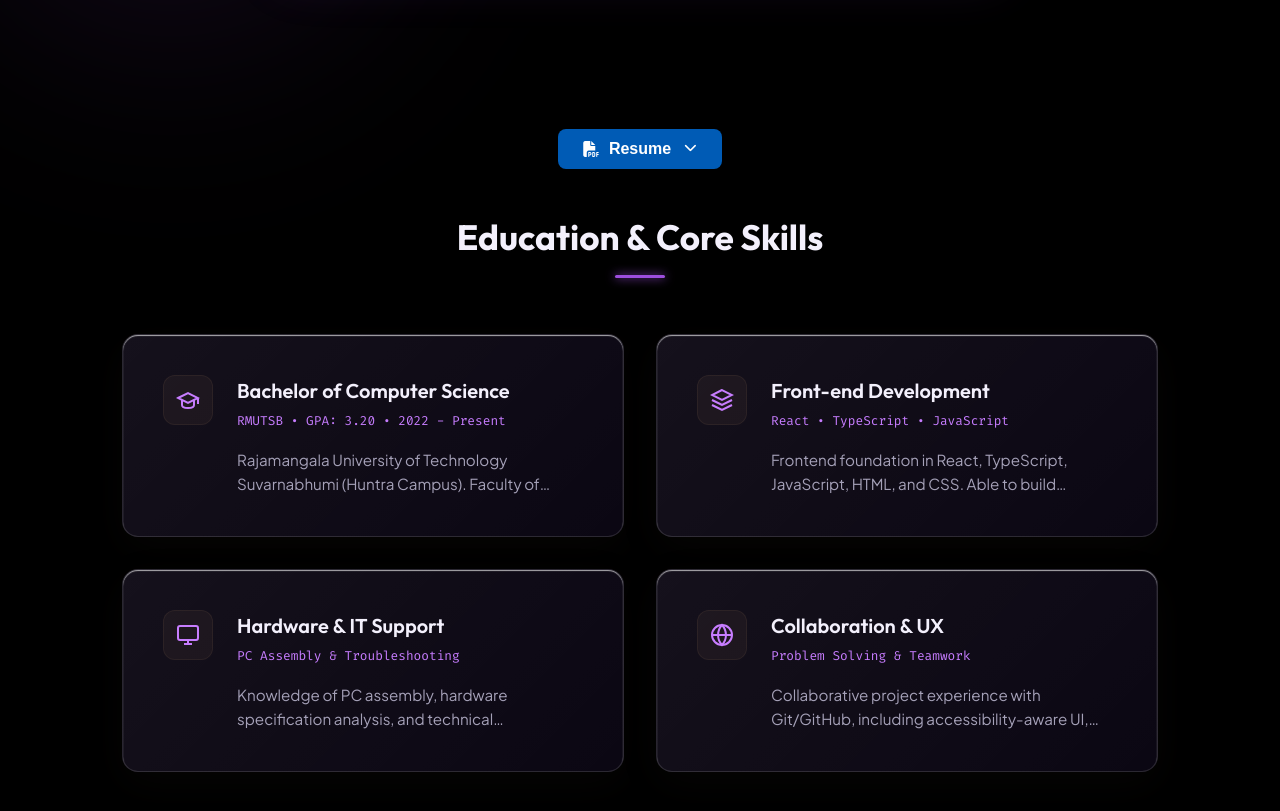
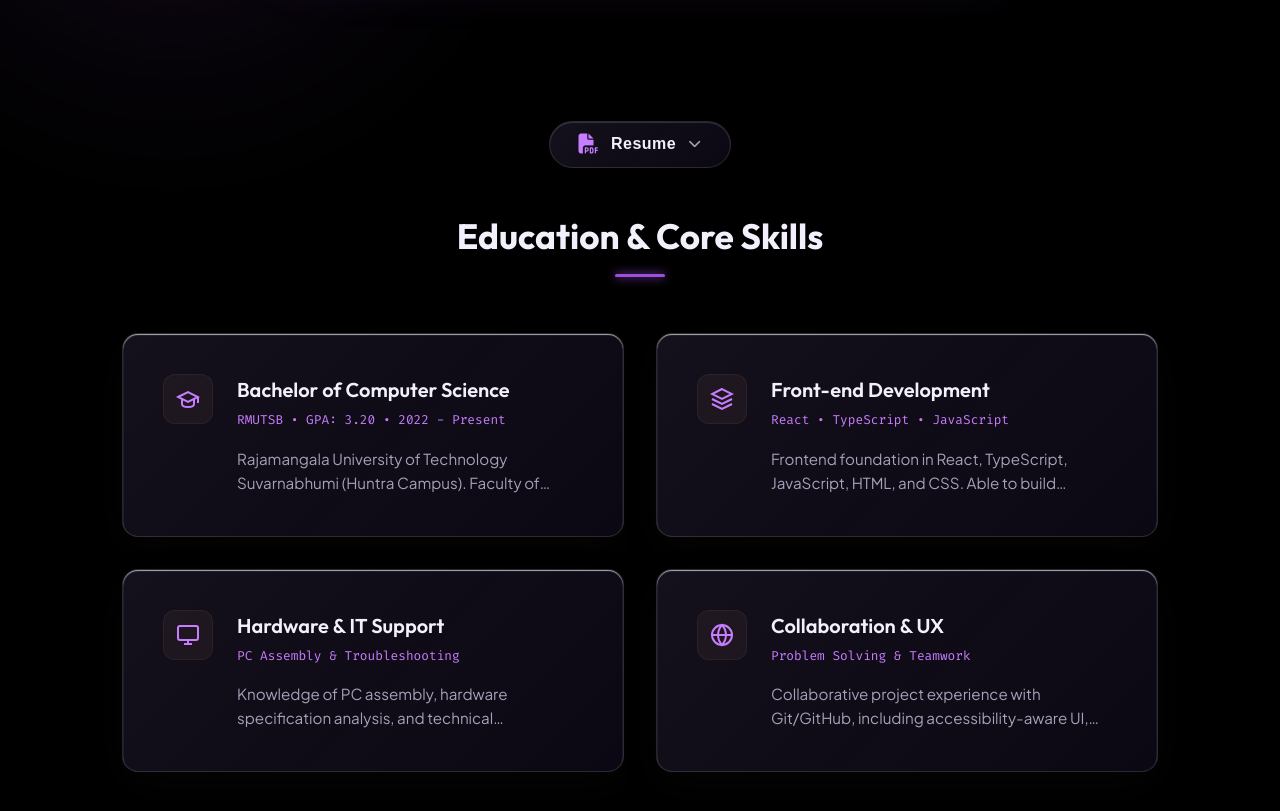
Before and after one commit to TTthiti01/-portfolio-Thiti, a React (Vite) app: page / in a window 1280 px wide. Shown: the part 780-1591 px from the top of the page. Built offline with nearby package versions, Linux system fonts and the light colour scheme; no server answers.

Commit message:
Upgrade Resume button and dropdown menu to modern glassmorphism design with animations

```diff
--- a/src/App.tsx
+++ b/src/App.tsx
@@ -224,23 +224,12 @@ function App() {
         {/*  Work Experience / Qualifications Section  */}
         <section className="experience" id="experience">
             <div style={{ display: 'flex', justifyContent: 'center', marginBottom: '2.5rem' }}>
-                <div className="resume-dropdown-container" style={{ position: 'relative', display: 'inline-block' }}>
-                    <button
-                        className="submit-btn"
-                        style={{
-                            display: 'inline-flex',
-                            alignItems: 'center',
-                            gap: '0.6rem',
-                            textDecoration: 'none',
-                            width: 'fit-content',
-                            padding: '0.7rem 1.6rem',
-                            fontSize: '1rem',
-                            cursor: 'pointer'
-                        }}
-                    >
-                        <i className="fa-solid fa-file-pdf"></i>
-                        Resume
-                        <i className="fa-solid fa-chevron-down" style={{ fontSize: '0.8rem', marginLeft: '0.2rem' }}></i>
+                <div className="resume-dropdown-container">
+                    <button className="resume-btn" aria-label="Resume options">
+                        <span className="resume-btn-glow"></span>
+                        <i className="fa-solid fa-file-pdf pdf-icon"></i>
+                        <span className="resume-btn-text">Resume</span>
+                        <i className="fa-solid fa-chevron-down arrow-icon"></i>
                     </button>
 
                     <div className="resume-dropdown-menu">
@@ -250,8 +239,12 @@ function App() {
                             rel="noopener noreferrer"
                             className="resume-dropdown-item"
                         >
-                            <i className="fa-solid fa-file-lines"></i>
-                            <span>Resume (ภาษาไทย)</span>
+                            <div className="item-icon-badge th-badge">TH</div>
+                            <div className="item-info">
+                                <span className="item-title">Resume ภาษาไทย</span>
+                                <span className="item-sub">PDF Format &bull; Thai Version</span>
+                            </div>
+                            <i className="fa-solid fa-arrow-up-right-from-square open-icon"></i>
                         </a>
                         <a
                             href="assets/Thitipong_Songkasin_Resume_EN_With_Photo.pdf"
@@ -259,8 +252,12 @@ function App() {
                             rel="noopener noreferrer"
                             className="resume-dropdown-item"
                         >
-                            <i className="fa-solid fa-file-lines"></i>
-                            <span>Resume (English)</span>
+                            <div className="item-icon-badge en-badge">EN</div>
+                            <div className="item-info">
+                                <span className="item-title">Resume English</span>
+                                <span className="item-sub">PDF Format &bull; English Version</span>
+                            </div>
+                            <i className="fa-solid fa-arrow-up-right-from-square open-icon"></i>
                         </a>
                     </div>
                 </div>
--- a/src/index.css
+++ b/src/index.css
@@ -2020,50 +2020,180 @@ body.dark-theme .footer-giant-text {
     100% { transform: rotate(360deg); }
 }
 
-/* Resume Dropdown Menu Styling */
+/* Premium Resume Dropdown Button Styling */
 .resume-dropdown-container {
     position: relative;
-}
-
+    display: inline-block;
+}
+
+.resume-btn {
+    position: relative;
+    display: inline-flex;
+    align-items: center;
+    gap: 0.75rem;
+    padding: 0.8rem 1.8rem;
+    font-size: 1rem;
+    font-weight: 700;
+    letter-spacing: 0.5px;
+    color: var(--text-main);
+    background: var(--card-bg);
+    border: 1px solid var(--card-border);
+    border-radius: 50px;
+    cursor: pointer;
+    backdrop-filter: blur(25px);
+    -webkit-backdrop-filter: blur(25px);
+    box-shadow: 0 10px 30px rgba(0, 0, 0, 0.08),
+                inset 0 1px 1px rgba(255, 255, 255, 0.6);
+    transition: all 0.4s cubic-bezier(0.16, 1, 0.3, 1);
+    overflow: hidden;
+}
+
+body.dark-theme .resume-btn {
+    box-shadow: 0 10px 35px rgba(0, 0, 0, 0.4),
+                inset 0 1px 1px rgba(255, 255, 255, 0.15);
+}
+
+.resume-btn-glow {
+    position: absolute;
+    top: 0;
+    left: -100%;
+    width: 100%;
+    height: 100%;
+    background: linear-gradient(90deg, transparent, rgba(255, 255, 255, 0.25), transparent);
+    transition: left 0.6s ease;
+}
+
+.resume-btn:hover .resume-btn-glow {
+    left: 100%;
+}
+
+.resume-btn:hover {
+    transform: translateY(-3px) scale(1.02);
+    border-color: var(--accent-color);
+    box-shadow: 0 15px 35px var(--primary-glow),
+                0 0 20px rgba(157, 78, 221, 0.2);
+}
+
+.resume-btn .pdf-icon {
+    font-size: 1.25rem;
+    color: var(--accent-color);
+    transition: transform 0.3s ease;
+}
+
+.resume-btn:hover .pdf-icon {
+    transform: scale(1.15) rotate(-8deg);
+}
+
+.resume-btn .arrow-icon {
+    font-size: 0.8rem;
+    color: var(--text-muted);
+    transition: transform 0.3s ease;
+}
+
+.resume-dropdown-container:hover .arrow-icon {
+    transform: rotate(180deg);
+    color: var(--accent-color);
+}
+
+/* Dropdown Menu Glass Card */
 .resume-dropdown-menu {
     position: absolute;
-    top: 100%;
+    top: calc(100% + 12px);
     left: 50%;
-    transform: translateX(-50%) translateY(10px);
+    transform: translateX(-50%) translateY(12px) scale(0.95);
     background: var(--card-bg);
-    border: 1px solid var(--card-border);
-    backdrop-filter: blur(20px);
-    -webkit-backdrop-filter: blur(20px);
-    border-radius: 12px;
-    padding: 0.5rem;
-    min-width: 200px;
-    box-shadow: 0 10px 30px rgba(0, 0, 0, 0.2);
+    border: 1px solid var(--card-border-hover);
+    backdrop-filter: blur(30px);
+    -webkit-backdrop-filter: blur(30px);
+    border-radius: 20px;
+    padding: 0.65rem;
+    width: 260px;
+    box-shadow: 0 20px 50px rgba(0, 0, 0, 0.25),
+                0 0 30px var(--primary-glow);
     opacity: 0;
     visibility: hidden;
-    transition: all 0.3s cubic-bezier(0.16, 1, 0.3, 1);
+    transition: all 0.35s cubic-bezier(0.16, 1, 0.3, 1);
     z-index: 100;
 }
 
 .resume-dropdown-container:hover .resume-dropdown-menu {
     opacity: 1;
     visibility: visible;
-    transform: translateX(-50%) translateY(5px);
+    transform: translateX(-50%) translateY(0) scale(1);
 }
 
 .resume-dropdown-item {
     display: flex;
     align-items: center;
-    gap: 0.75rem;
-    padding: 0.75rem 1rem;
+    gap: 0.9rem;
+    padding: 0.85rem 1rem;
     color: var(--text-main);
     text-decoration: none;
-    font-size: 0.9rem;
-    font-weight: 500;
-    border-radius: 8px;
-    transition: background 0.2s ease, color 0.2s ease;
+    border-radius: 14px;
+    transition: all 0.25s ease;
 }
 
 .resume-dropdown-item:hover {
-    background: var(--primary-glow);
+    background: rgba(157, 78, 221, 0.12);
+    transform: translateX(3px);
+}
+
+.item-icon-badge {
+    width: 38px;
+    height: 38px;
+    border-radius: 10px;
+    display: flex;
+    align-items: center;
+    justify-content: center;
+    font-weight: 800;
+    font-size: 0.85rem;
+    flex-shrink: 0;
+    transition: all 0.3s ease;
+}
+
+.th-badge {
+    background: rgba(227, 76, 38, 0.15);
+    color: #e34c26;
+    border: 1px solid rgba(227, 76, 38, 0.3);
+}
+
+.en-badge {
+    background: rgba(49, 120, 198, 0.15);
+    color: #3178c6;
+    border: 1px solid rgba(49, 120, 198, 0.3);
+}
+
+.resume-dropdown-item:hover .item-icon-badge {
+    transform: scale(1.1);
+}
+
+.item-info {
+    display: flex;
+    flex-direction: column;
+    flex-grow: 1;
+}
+
+.item-title {
+    font-size: 0.92rem;
+    font-weight: 700;
+    color: var(--text-main);
+}
+
+.item-sub {
+    font-size: 0.72rem;
+    color: var(--text-muted);
+    margin-top: 1px;
+}
+
+.open-icon {
+    font-size: 0.8rem;
+    color: var(--text-muted);
+    opacity: 0.5;
+    transition: all 0.25s ease;
+}
+
+.resume-dropdown-item:hover .open-icon {
+    opacity: 1;
     color: var(--accent-color);
-}
+    transform: translate(2px, -2px);
+}
```
